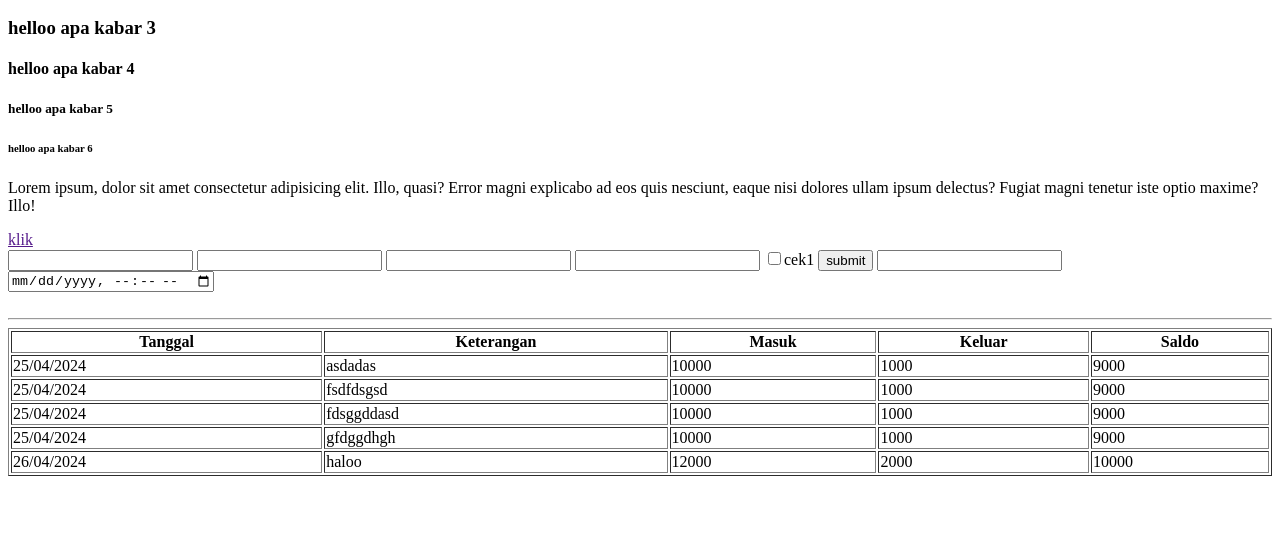
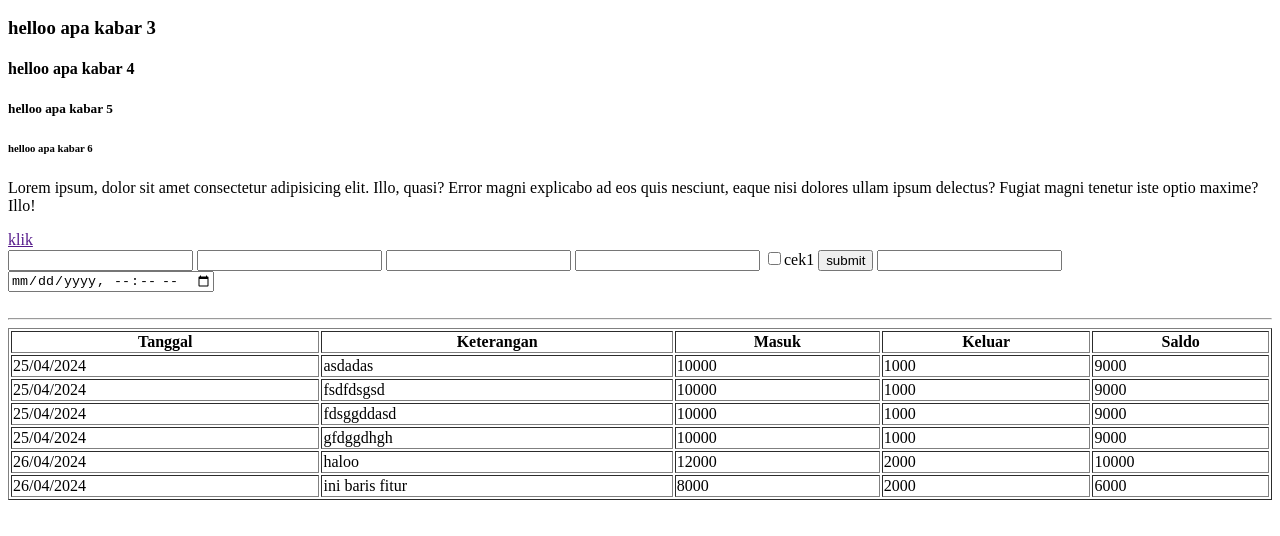
Before and after one commit to asyhadihakim/html_basic, a plain HTML site: page index.html in a window 1280 px wide. Shown: the part 168-704 px from the top of the page. Drawn offline with Linux system fonts and the light colour scheme.

Commit message:
insert rows feature

```diff
--- a/index.html
+++ b/index.html
@@ -79,6 +79,14 @@
           <td>2000</td>
           <td>10000</td>
         </tr>
+        <!-- menambahkan baris di feature -->
+        <tr>
+          <td>26/04/2024</td>
+          <td>ini baris fitur</td>
+          <td>8000</td>
+          <td>2000</td>
+          <td>6000</td>
+        </tr>
       </tbody>
     </table>
   </body>
```
